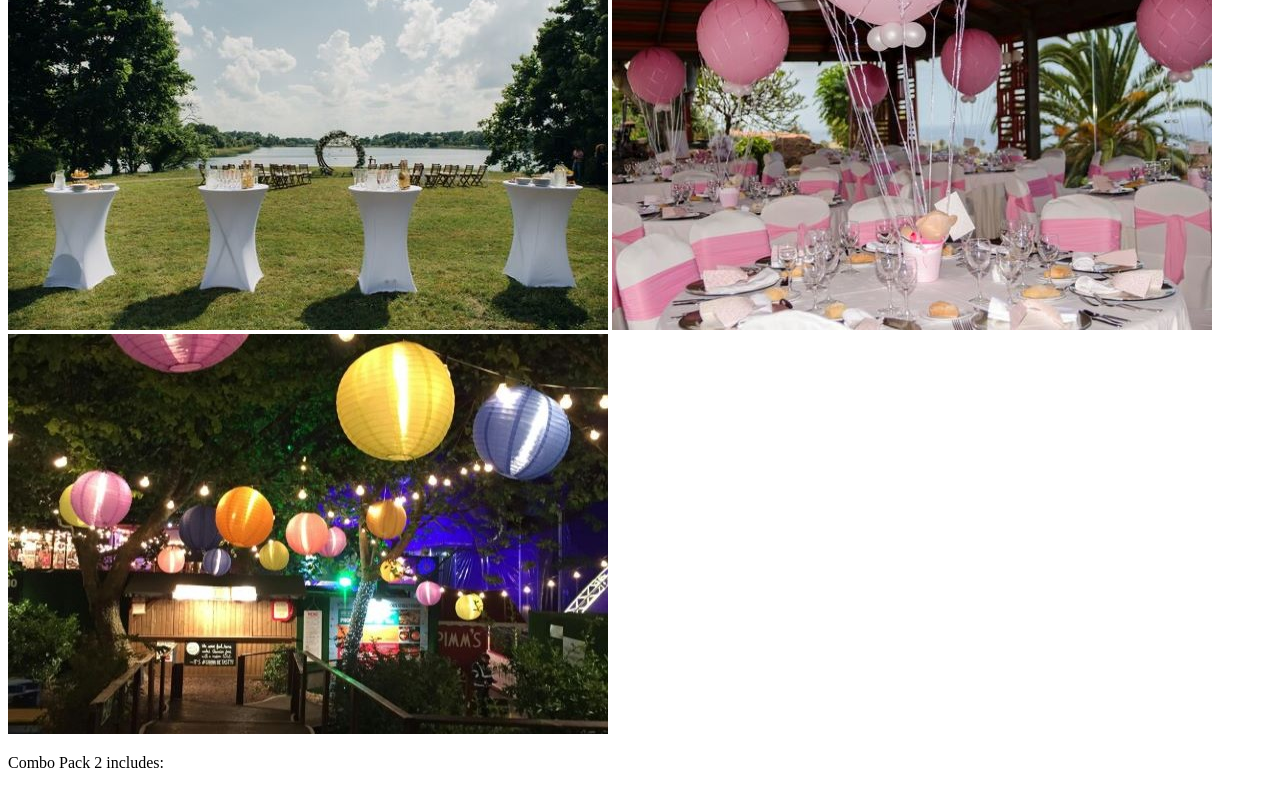
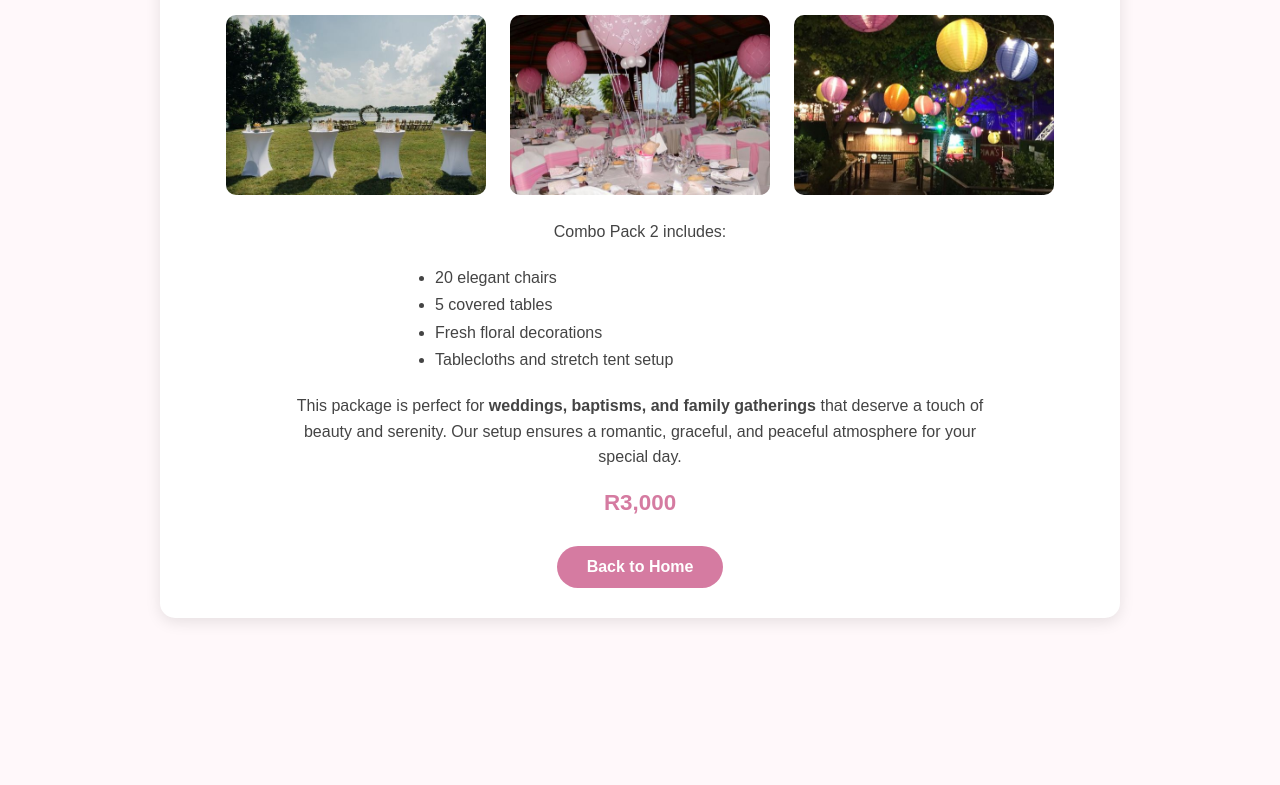
Before and after one commit to LiyanaW/Assessment-6-Ecommerce-Store, a plain HTML site: page weddings-baptisms.html in a window 1280 px wide. Shown: the part 149-934 px from the top of the page. After the commit the page ends 807 px from the top, so only its background shows below. Drawn offline with Linux system fonts and the light colour scheme.

Commit message:
Update weddings-baptisms.html

```diff
--- a/weddings-baptisms.html
+++ b/weddings-baptisms.html
@@ -1,32 +1,168 @@
 <!DOCTYPE html>
 <html lang="en">
 <head>
-    <meta charset="UTF-8">
-    <meta name="viewport" content="width=device-width, initial-scale=1.0">
-    <title>Combo Pack 2 Details</title>
-    <link rel="stylesheet" href="styles.css">
+  <meta charset="UTF-8" />
+  <meta name="viewport" content="width=device-width, initial-scale=1.0" />
+  <title>Combo Pack 2 | Weddings & Baptisms</title>
+  <link rel="stylesheet" href="styles.css" />
+  <style>
+    body {
+      font-family: "Poppins", sans-serif;
+      background-color: #fff8fa;
+      color: #444;
+      margin: 0;
+      padding: 0;
+      text-align: center;
+    }
+
+    .combo-details {
+      max-width: 900px;
+      margin: 40px auto;
+      background: #ffffff;
+      padding: 30px;
+      border-radius: 15px;
+      box-shadow: 0 4px 15px rgba(0, 0, 0, 0.1);
+    }
+
+    h1 {
+      color: #d57ba1;
+      margin-bottom: 20px;
+      font-size: 2.2em;
+    }
+
+    .resized-image-product {
+      width: 260px;
+      height: 180px;
+      margin: 10px;
+      border-radius: 10px;
+      cursor: pointer;
+      transition: transform 0.3s ease, box-shadow 0.3s ease;
+    }
+
+    .resized-image-product:hover {
+      transform: scale(1.05);
+      box-shadow: 0 0 12px rgba(0, 0, 0, 0.15);
+    }
+
+    ul {
+      text-align: left;
+      max-width: 450px;
+      margin: 0 auto 20px;
+      line-height: 1.7;
+    }
+
+    .price {
+      display: block;
+      font-size: 1.4em;
+      font-weight: bold;
+      color: #d57ba1;
+      margin-top: 15px;
+    }
+
+    p {
+      max-width: 700px;
+      margin: 10px auto 20px;
+      font-size: 1em;
+      line-height: 1.6;
+    }
+
+    #tabs-bottom {
+      margin-top: 30px;
+    }
+
+    #tabs-bottom a {
+      display: inline-block;
+      padding: 12px 30px;
+      background-color: #d57ba1;
+      color: #fff;
+      border-radius: 25px;
+      text-decoration: none;
+      font-weight: bold;
+      font-size: 1em;
+      transition: background 0.3s ease;
+    }
+
+    #tabs-bottom a:hover {
+      background-color: #e49fbc;
+    }
+
+    /* Lightbox */
+    .lightbox {
+      display: none;
+      position: fixed;
+      z-index: 999;
+      padding-top: 80px;
+      left: 0;
+      top: 0;
+      width: 100%;
+      height: 100%;
+      background-color: rgba(0, 0, 0, 0.9);
+    }
+
+    .lightbox-content {
+      margin: auto;
+      display: block;
+      max-width: 80%;
+      border-radius: 10px;
+    }
+
+    .close {
+      position: absolute;
+      top: 30px;
+      right: 50px;
+      color: white;
+      font-size: 40px;
+      font-weight: bold;
+      cursor: pointer;
+    }
+  </style>
 </head>
 <body>
   <div class="combo-details">
-        <h1>Weddings and Baptisms</h1>
-        <img src="images/wedding-ceremony-street-green-lawn-decor-with-fresh-flowers-arches-ceremony_217593-2543.jpg" alt="Weddings and Baptisms" class="resized-image-product">
-        <img src="images/pink-baptism-decoration_162575-1125.jpg" class="resized-image-product">
-        <img src="images/pexels-melissa-220267-698907.jpg" class="resized-image-product">
+    <h1>Weddings & Baptisms</h1>
+
+    <!-- Image Gallery -->
+    <img src="images/wedding-ceremony-street-green-lawn-decor-with-fresh-flowers-arches-ceremony_217593-2543.jpg" alt="Wedding Lawn Ceremony" class="resized-image-product" onclick="openLightbox(this)">
+    <img src="images/pink-baptism-decoration_162575-1125.jpg" alt="Baptism Decor" class="resized-image-product" onclick="openLightbox(this)">
+    <img src="images/pexels-melissa-220267-698907.jpg" alt="Wedding Reception" class="resized-image-product" onclick="openLightbox(this)">
+
     <p>Combo Pack 2 includes:</p>
     <ul>
-            <li>20 chairs</li>
-            <li>5 tables</li>
-            <li>Floral decorations</li>
-            <li>tablecloths and stretch tent</li>
+      <li>20 elegant chairs</li>
+      <li>5 covered tables</li>
+      <li>Fresh floral decorations</li>
+      <li>Tablecloths and stretch tent setup</li>
     </ul>
-        <p>This package is great for medium-sized events and gatherings.</p>
 
-        <span class="price">R3000</span>
-        <br>
-        <br>
-        <dif id="tabs-bottom">
+    <p>
+      This package is perfect for <strong>weddings, baptisms, and family gatherings</strong> that deserve a touch of
+      beauty and serenity. Our setup ensures a romantic, graceful, and peaceful atmosphere for your special day.
+    </p>
+
+    <span class="price">R3,000</span>
+
+    <div id="tabs-bottom">
       <a href="index.html">Back to Home</a>
-        <a href="message-received.html"></a>
     </div>
+  </div>
+
+  <!-- Lightbox Modal -->
+  <div id="lightbox" class="lightbox">
+    <span class="close" onclick="closeLightbox()">&times;</span>
+    <img class="lightbox-content" id="lightbox-img">
+  </div>
+
+  <script>
+    function openLightbox(img) {
+      const lightbox = document.getElementById("lightbox");
+      const lightboxImg = document.getElementById("lightbox-img");
+      lightbox.style.display = "block";
+      lightboxImg.src = img.src;
+    }
+
+    function closeLightbox() {
+      document.getElementById("lightbox").style.display = "none";
+    }
+  </script>
 </body>
 </html>
```
Lines whose indentation alone changed are shown as unchanged.
